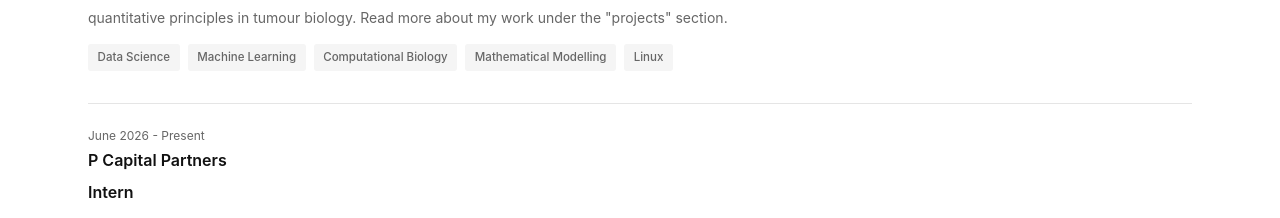
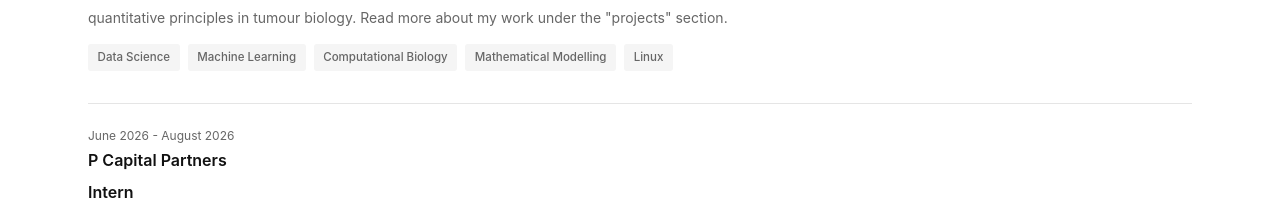
Before and after one commit to Addes4/Addes4.github.io, a Next.js app: page / in a window 1280 px wide. Shown: the part 1185-1403 px from the top of the page. Built offline with nearby package versions, Linux system fonts and the light colour scheme.

Commit message:
updated internship ended

```diff
--- a/data/experience.ts
+++ b/data/experience.ts
@@ -15,7 +15,7 @@ export const experience: ExperienceEntry[] = [
     tags: ['Data Science', 'Machine Learning', 'Computational Biology','Mathematical Modelling', 'Linux'],
   },
   {
-    date: 'June 2026 - Present',
+    date: 'June 2026 - August 2026',
     company: 'P Capital Partners',
     role: 'Intern',
     description: 'Helping the team implement AI strategies, automate workflows and prototype fullstack AI agent tools. High exposure to the finance industry and how to navigate technical initiatives within it.',
```
